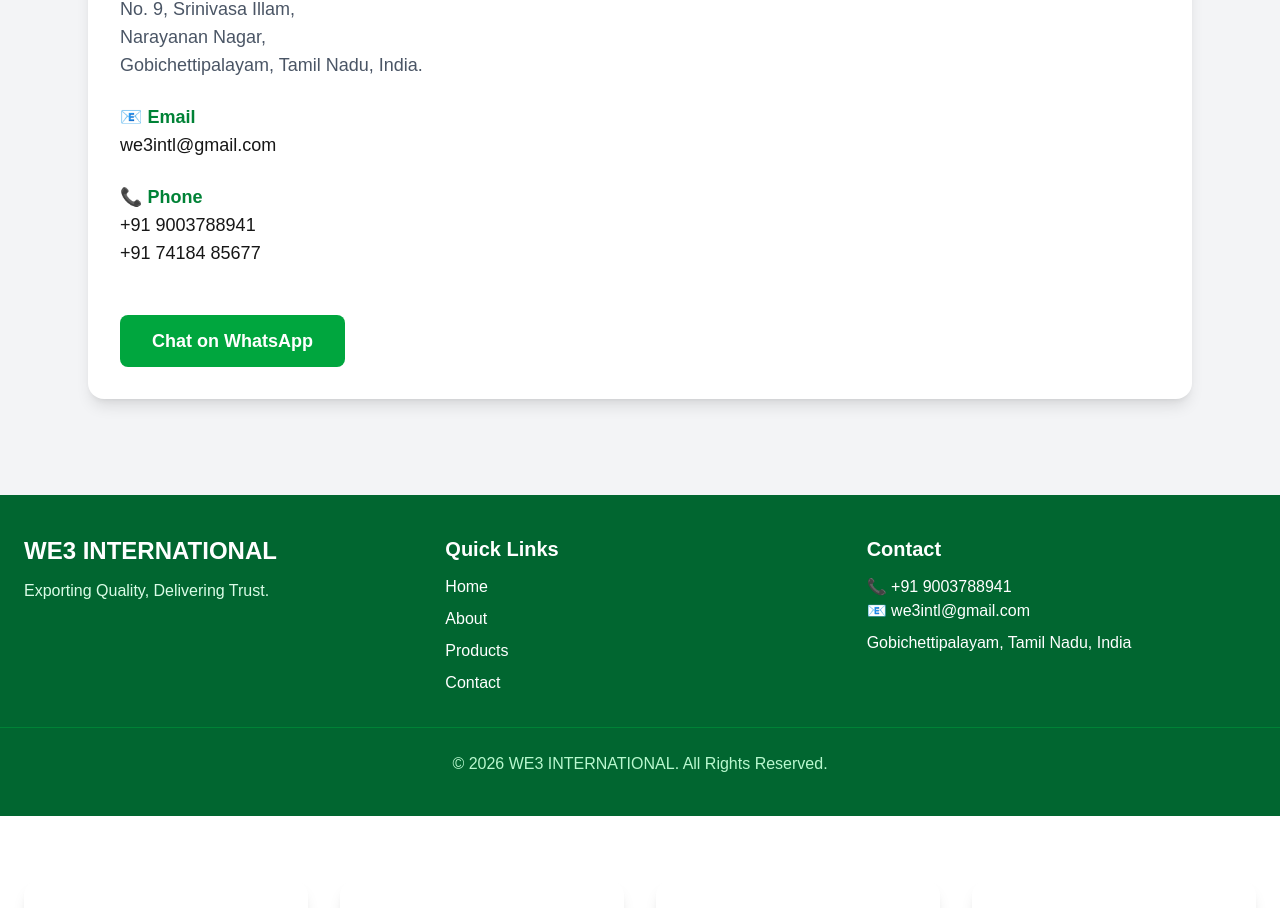
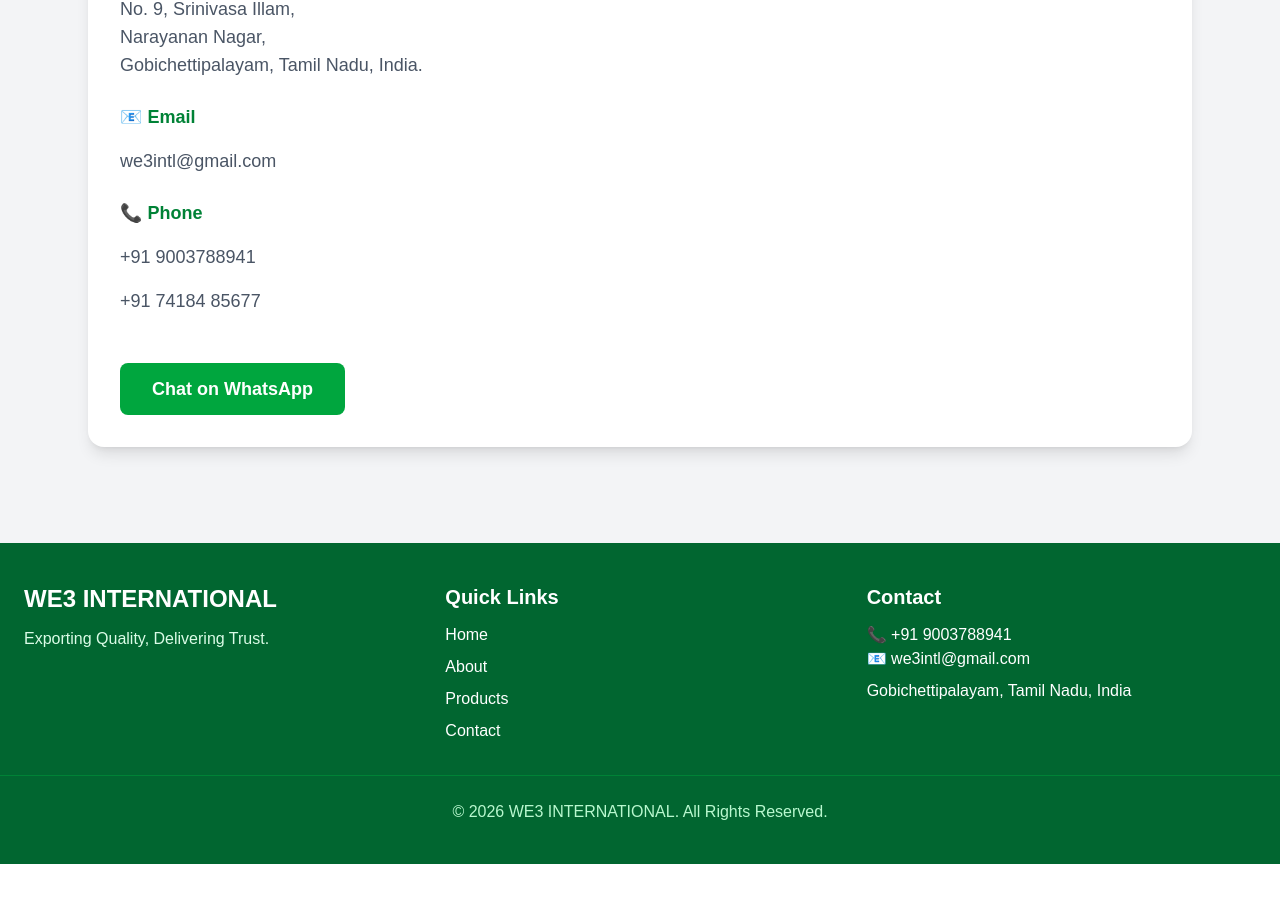
Before and after one commit to sabareshvsb/we3international, a Next.js app: page / in a window 1280 px wide. Shown: the part 2797-3705 px from the top of the page. Built offline with nearby package versions, Linux system fonts and the light colour scheme.

Commit message:
Contact.tsx

```diff
--- a/app/components/Contact.tsx
+++ b/app/components/Contact.tsx
@@ -26,13 +26,13 @@
 
             <div>
               <h3 className="font-bold text-green-700">📧 Email</h3>
-              <p>we3intl@gmail.com</p>
+              <p className="text-gray-600 mt-4">we3intl@gmail.com</p>
             </div>
 
             <div>
               <h3 className="font-bold text-green-700">📞 Phone</h3>
-              <p>+91 9003788941</p>
-              <p>+91 74184 85677</p>
+              <p className="text-gray-600 mt-4">+91 9003788941</p>
+              <p className="text-gray-600 mt-4">+91 74184 85677</p>
             </div>
 
             <a
```
